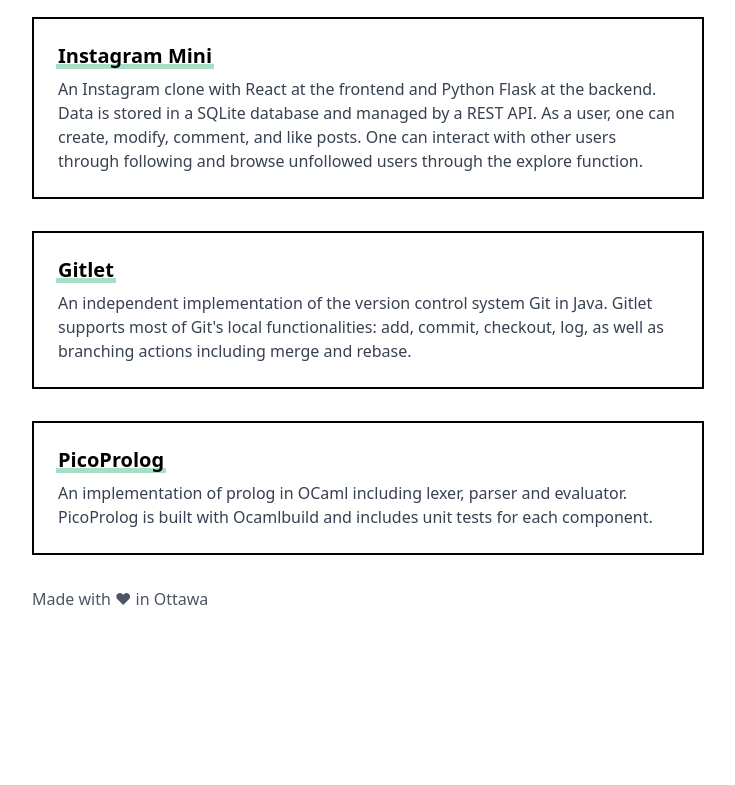
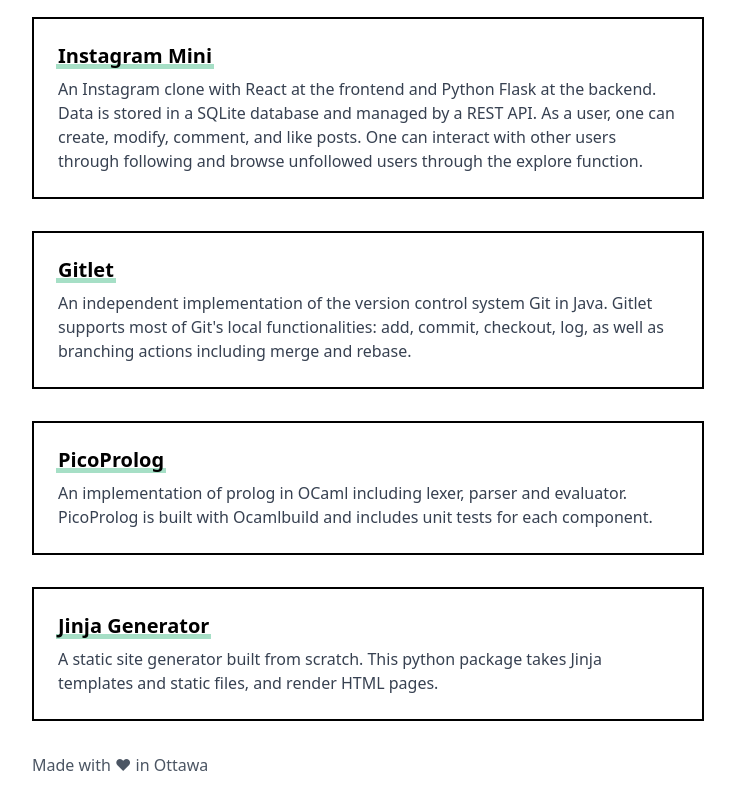
Before and after one commit to zzehli/zzehli.github.io, a plain HTML site: page index.html in a window 1280 px wide. Shown: the part 683-1468 px from the top of the page, without its empty margins (144-879 px from the left). Before the commit the page ends 1302 px from the top, so only its background shows below. Drawn offline with Linux system fonts and the light colour scheme.

Commit message:
add ssg project

```diff
--- a/index.html
+++ b/index.html
@@ -97,6 +97,11 @@
                         <p class="text-gray-700 text-base mt-2">
                             An implementation of prolog in OCaml including lexer, parser and evaluator. PicoProlog is built with Ocamlbuild and includes unit tests for each component.</p>
                     </div>
+                    <div class="block p-6 border-solid border-2 border-black max-w-2xl">
+                        <a href="https://github.com/zzehli/Jinja_ssg" target="_blank" rel="noopener noreferrer" class="text-xl leading-tight font-semibold hover_sp">Jinja Generator</a>
+                        <p class="text-gray-700 text-base mt-2">
+                            A static site generator built from scratch. This python package takes Jinja templates and static files, and render HTML pages.</p>
+                    </div>
                 </div>
             </div>
         </div>
```
